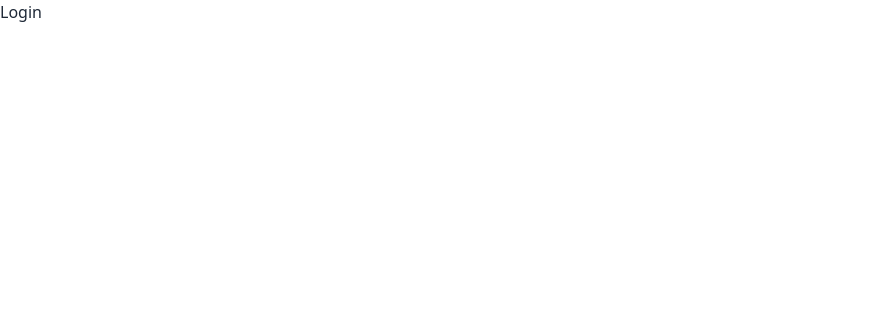
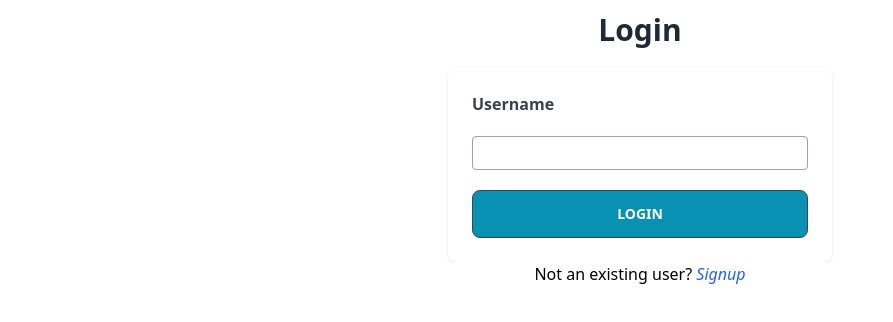
Before and after one commit to javascript-shinobis/messaging-app, a React (Vite) app in the folder client/: page /login in a window 1280 px wide. Shown: the top 322 px of the page, without its empty margins (0-893 px from the left). Built offline with nearby package versions, Linux system fonts and the light colour scheme.

Commit message:
wip: login  container

```diff
--- a/client/src/components/Card/index.tsx
+++ b/client/src/components/Card/index.tsx
@@ -26,5 +26,7 @@ Card.Body = ({ children }: CardProps) => (
 );
 
 Card.Footer = ({ children }: CardProps) => (
-  <div className="mt-2 justify-center flex gap-3">{children}</div>
+  <div className="  bg-white justify-center  rounded-lg flex gap-1 w-96 mx-auto">
+    {children}
+  </div>
 );
--- a/client/src/pages/Login/index.tsx
+++ b/client/src/pages/Login/index.tsx
@@ -1,5 +1,40 @@
+import { useRef } from "react";
+
+import { Card } from "components/Card";
+import ActionButton from "@/components/ActionButton";
+import Input from "@/components/Input";
+import { Link } from "react-router-dom";
+
 const Login = () => {
-  return <div>Login</div>;
+  const userNameRef = useRef<HTMLInputElement>(null);
+  return (
+    <>
+      <Card.Header>
+        <h1 className="text-3xl font-bold mb-2 text-center">Login</h1>
+      </Card.Header>
+      <Card.Body>
+        <form
+          className="grid gris-cols-[auto,1fr] gap-x-3 gap-y-5 items-center justify-items-start"
+          onSubmit={() => {}}
+        >
+          <label htmlFor="username" className="block text-gray-700 font-bold">
+            Username
+          </label>
+          <Input type="text" id="username" required ref={userNameRef} />
+
+          <ActionButton label="Login" type="submit" />
+        </form>
+      </Card.Body>
+      <Card.Footer>
+        <p className="text-black">
+          Not an existing user?{" "}
+          <Link to="/signup">
+            <em className="text-blue-600">Signup</em>
+          </Link>
+        </p>
+      </Card.Footer>
+    </>
+  );
 };
 
 export default Login;
```
